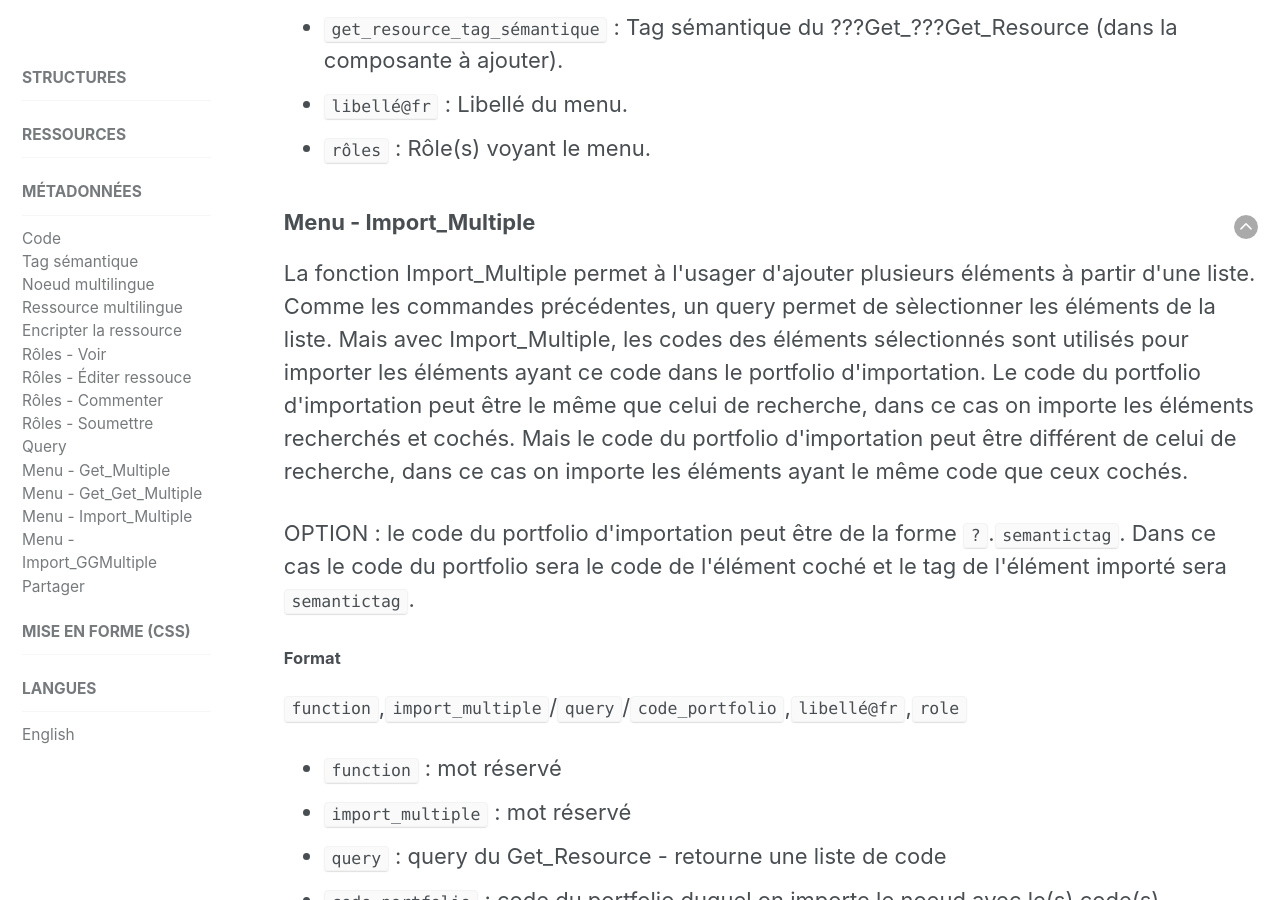
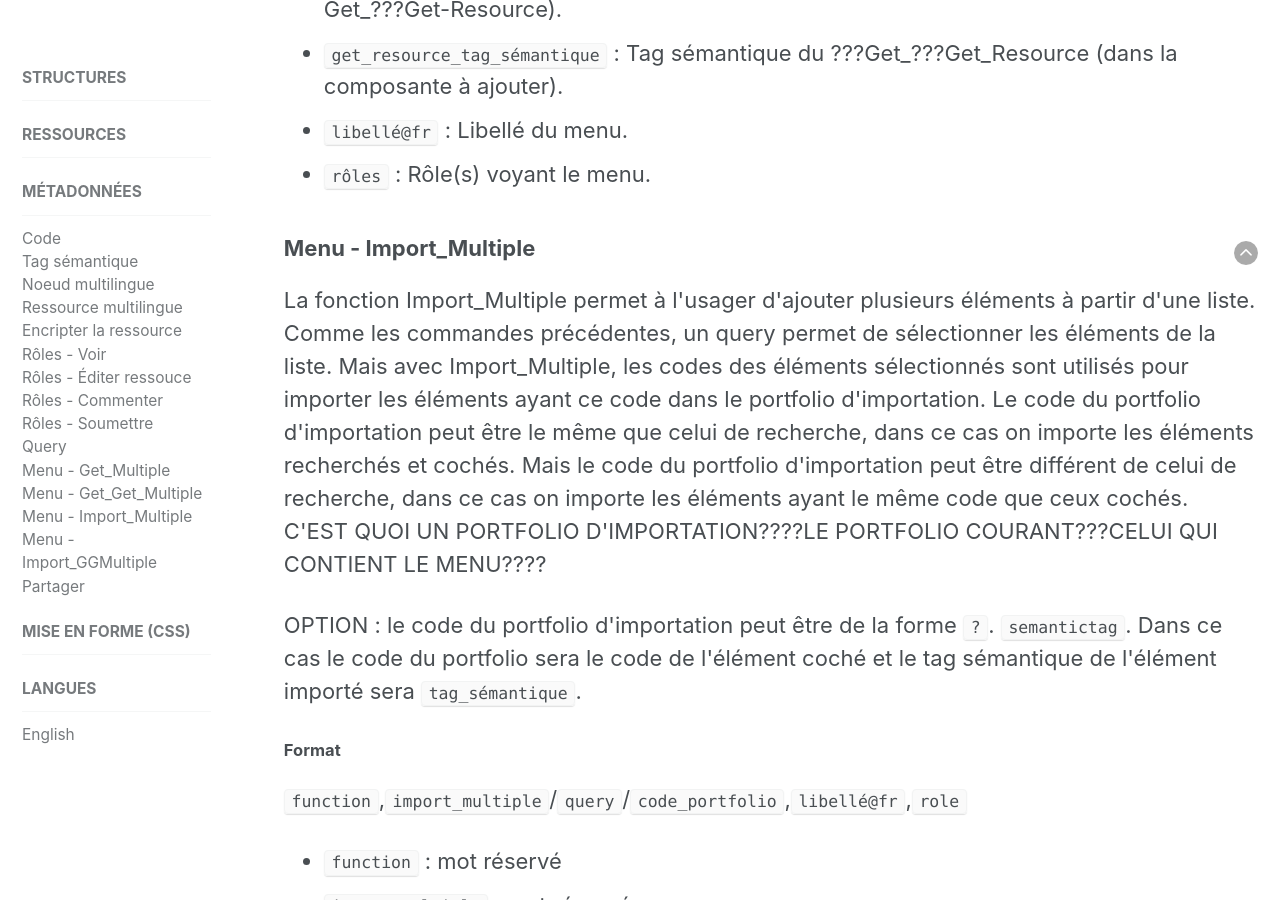
Before and after one commit to karutaproject/karuta-frontend-documentation, a Jekyll site: the page built from _pages/metadata_fr.html, in a window 1280 px wide and 900 px high, scrolled down 5157 px. Built offline with Jekyll 4.4.1, drawn with Linux system fonts in a browser that asks for light colours; some of the changed text lies outside the part shown.

Commit message:
Corrections

```diff
--- a/_pages/metadata_fr.html
+++ b/_pages/metadata_fr.html
@@ -126,11 +126,11 @@ sidebar:
 
 <article>
 	<a style='float:right' href='#top'><img src='../assets/img/arrow-up.png'/></a>
-	<h3 id='query'>Recherche</h3>
+	<h3 id='query'>Recherche (ÇA DIT QUERY PARTOUT DANS CETTE PAGE MAIS RECHERCHE DANS KARUTA)</h3>
 	<p>
 		Le champ 'recherche' est utilisé par l'élément Get_Resource, l'élément
 		Get_Get_Resource, le menu Get_Multiple, le menu Get_Get_Multiple, le menu Import_Multiple,
-		????????????de même que par les Sections, Pages ou Sous-sections????????????????.
+		???de même que par les Sections, Pages ou Sous-sections????ÇA SERT À QUOI ÇA?????????.
 	</p>
 	<h4>Format Get_</h4>
 	<p><code>code_portfolio</code>.<code>tag_sémantique</code>.<code>label</code></p>
@@ -221,12 +221,18 @@ sidebar:
 <article>
 	<a style='float:right' href='#top'><img src='../assets/img/arrow-up.png'/></a>
 	<h3 id='import_multiple'>Menu - Import_Multiple</h3>
-	<p>La fonction Import_Multiple permet à l'usager d'ajouter plusieurs éléments à partir d'une liste. Comme les commandes précédentes, un query permet de sèlectionner les éléments de la liste.
-	  Mais avec Import_Multiple, les codes des éléments sélectionnés sont utilisés pour importer les éléments ayant ce code dans le portfolio d'importation.
-	  Le code du portfolio d'importation peut être le même que celui de recherche, dans ce cas on importe les éléments recherchés et cochés.
-	  Mais le code du portfolio d'importation peut être différent de celui de recherche, dans ce cas on importe les éléments ayant le même code que ceux cochés.</p>
-	<p>OPTION : le code du portfolio d'importation peut être de la forme <code>?</code>.<code>semantictag</code>.
-	  Dans ce cas le code du portfolio sera le code de l'élément coché et le tag de l'élément importé sera <code>semantictag</code>.
+	<p>La fonction Import_Multiple permet à l'usager d'ajouter plusieurs éléments à partir d'une liste.
+		Comme les commandes précédentes, un query permet de sélectionner les éléments de la liste.
+	  	Mais avec Import_Multiple, les codes des éléments sélectionnés sont utilisés pour importer
+	  	les éléments ayant ce code dans le portfolio d'importation. Le code du portfolio d'importation
+	  	peut être le même que celui de recherche, dans ce cas on importe les éléments recherchés et
+	  	cochés. Mais le code du portfolio d'importation peut être différent de celui de recherche,
+	  	dans ce cas on importe les éléments ayant le même code que ceux cochés.
+	  	C'EST QUOI UN PORTFOLIO D'IMPORTATION????LE PORTFOLIO COURANT???CELUI QUI CONTIENT LE MENU????
+	  </p>
+	<p>OPTION : le code du portfolio d'importation peut être de la forme <code>?</code>.
+		<code>semantictag</code>. Dans ce cas le code du portfolio sera le code de l'élément coché
+		et le tag sémantique de l'élément importé sera <code>tag_sémantique</code>.
 	</p>
 	<h4>Format</h4>
 	<p><code>function</code>,<code>import_multiple</code>/<code>query</code>/<code>code_portfolio</code>,<code>libellé@fr</code>,<code>role</code></p>
```
